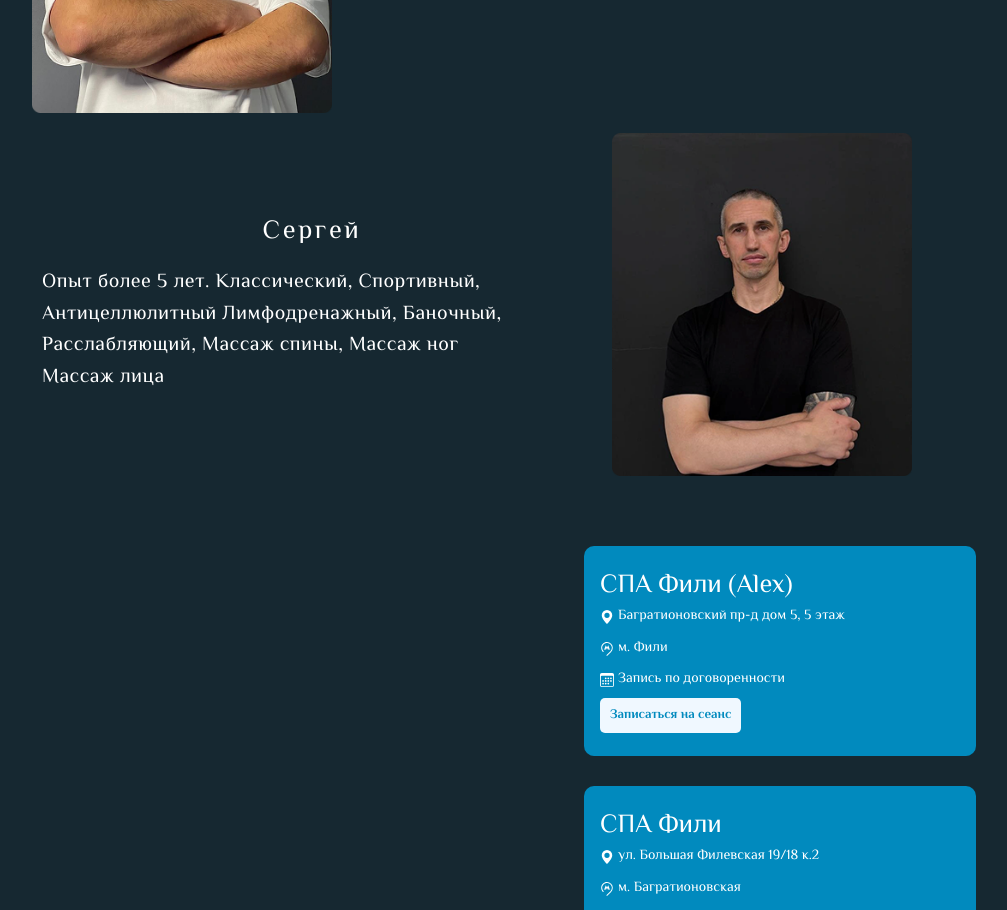
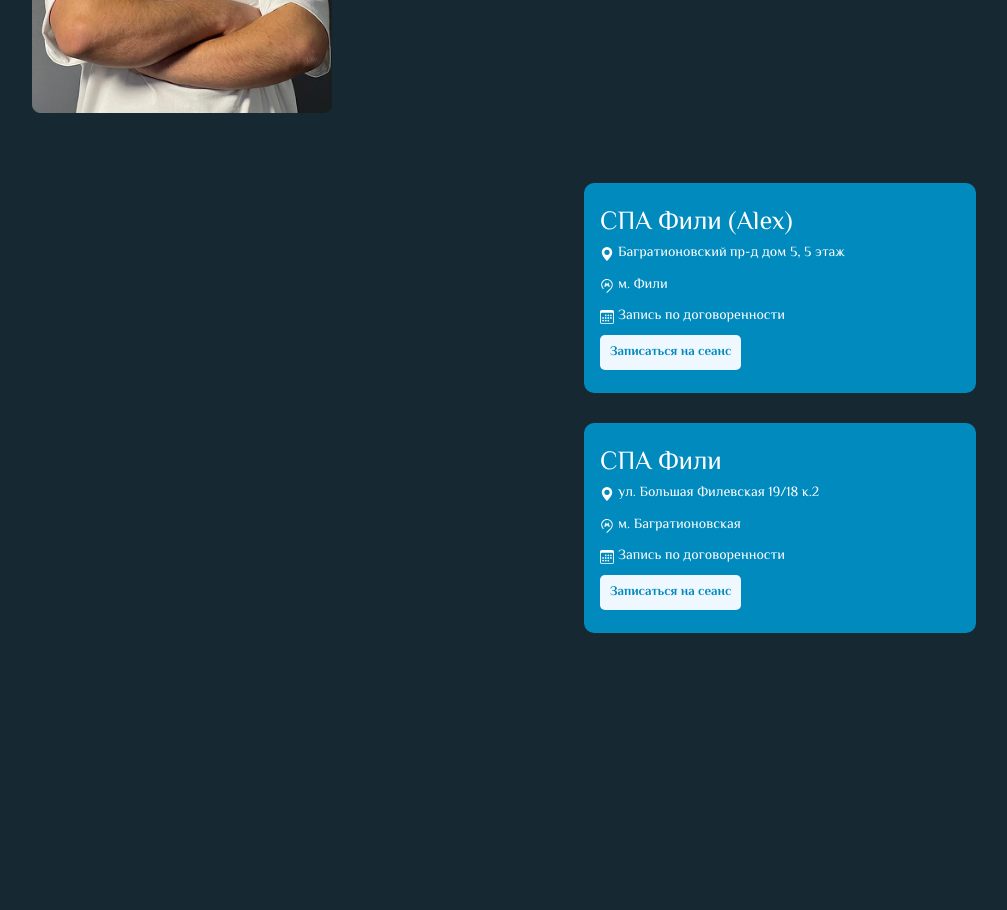
Before and after one commit to DmitryKalashnikov91/spa-fili, a Next.js app: page / in a window 1280 px wide. Shown: the part 4580-5490 px from the top of the page, without its empty margins (168-1175 px from the left). Built offline with nearby package versions, Linux system fonts and the light colour scheme.

Commit message:
remoove Serg

```diff
--- a/src/components/specialists/SpecJson.js
+++ b/src/components/specialists/SpecJson.js
@@ -3,7 +3,6 @@ import konst from './assets/konst.png'
 import Mariya from './assets/mary.png'
 import Nikita from './assets/nikita.png'
 import Olga from './assets/olga.png'
-import Sergey from './assets/Sergey.png'
 
 export const SpecJSON = [
 	{
@@ -36,11 +35,4 @@ export const SpecJSON = [
 		content:
 			'Опыт 2 года. Виды массажа: Классический, Антицеллюлитный, Спортивный, Лимфодренжаный, Мануально-мышечным тестированием.',
 	},
-	{
-		id: nanoid(6),
-		name: 'Сергей',
-		urlImg: Sergey,
-		content:
-			'Опыт более 5 лет. Классический, Спортивный, Антицеллюлитный Лимфодренажный, Баночный, Расслабляющий, Массаж спины, Массаж ног Массаж лица',
-	},
 ]
```
Also changed, not shown: src/components/specialists/assets/Sergey.png (deleted), src/components/specialists/assets/denis.png (deleted).
